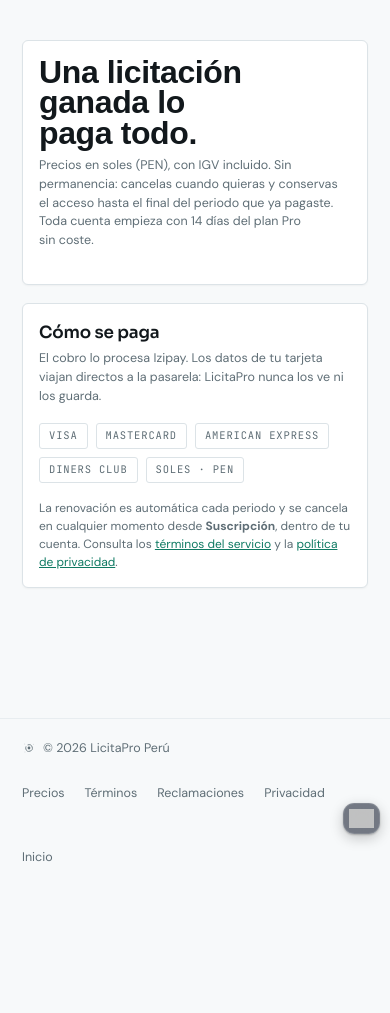
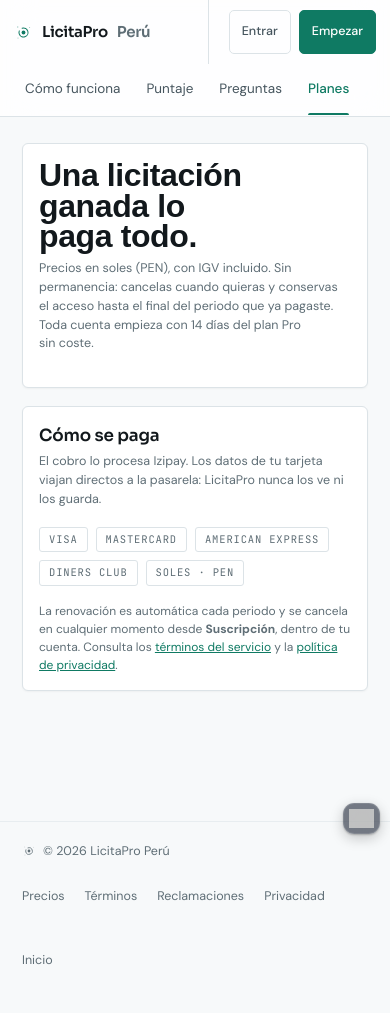
Before and after one commit to GarciaKevinFab/licitapro-peru, a FastAPI app: template web/templates/precios.html in a window 390 px wide. Before the commit the page ends 862 px from the top, so only its background shows below. Run offline with FastAPI, Linux system fonts and the light colour scheme; the template is opened without the code that fills it, so the values that code supplies are empty; some web fonts are replaced; grey boxes are pictures that could not be loaded.

Commit message:
Precios: cabecera de sitio, planes en 2x2 en tableta y los botones comunes
La página arrancaba en el título, sin marca ni forma de volver: desde
WhatsApp se aterrizaba en un catálogo sin salida. Para quien llega sin cuenta
lleva ahora la misma cabecera que la portada (marca, Cómo funciona, Puntaje,
Preguntas, Planes activo, Entrar y Empezar), construida con las piezas de
_base.html: pegajosa, y en el teléfono el menú baja a su propia fila.

Entre 768 y 1100 px el auto-fit daba tres columnas y dejaba a Empresa solo en
una segunda fila; ahora se fuerza 2x2 ahí y una columna por debajo. Los dos
botones de cada plan son los .btn comunes (misma altura, mismo radio, misma
respuesta al pulsar) en vez de una clase propia con radio de 4 px y hover por
opacidad. Pro conserva el borde de acento y gana una sombra teñida; las
tarjetas se elevan 2 px al pasar por encima, salvo con menos movimiento.

```diff
--- a/web/templates/precios.html
+++ b/web/templates/precios.html
@@ -27,14 +27,35 @@
    se quite un plan, que es un UPDATE sin tocar codigo. */
 main{max-width:1180px}
 
+/* La cabecera de sitio para quien llega SIN cuenta. Antes esta pagina
+   arrancaba en el titulo, sin marca ni forma de volver: desde WhatsApp se
+   aterrizaba en un catalogo sin salida. Son las mismas piezas que la barra del
+   panel (header, .brand, nav.menu, .sesion de _base.html): pegajosa, con el
+   menu en su fila propia en el telefono, y "Planes" marcado como activo. Los
+   dos botones de sesion van a la altura del "Salir" del panel. */
+.sesion .btn{min-height:32px;padding:4px 12px;font-size:12.5px}
+@media (max-width:640px){ .sesion .btn{min-height:44px} }
+
+/* De cuatro a dos a una. `auto-fit` sigue mandando en ancho -asi el dia que
+   haya cinco planes se recolocan solos-, pero entre 768 y 1100 px se fuerza
+   2x2: ahi el auto-fit daba tres columnas y dejaba a "Empresa" solo en una
+   segunda fila, que se lee como un plan de segunda. */
 .planes{display:grid;gap:16px;
   grid-template-columns:repeat(auto-fit,minmax(min(230px,100%),1fr))}
-.plan{border:1px solid var(--line);border-radius:6px;padding:22px;
-  background:var(--panel);display:flex;flex-direction:column}
+@media (max-width:1100px){ .planes{grid-template-columns:repeat(2,minmax(0,1fr))} }
+@media (max-width:767px){ .planes{grid-template-columns:1fr} }
+.plan{border:1px solid var(--line);border-radius:var(--r-card);padding:22px;
+  background:var(--panel);display:flex;flex-direction:column;
+  transition:transform .25s var(--ease-out),box-shadow .25s var(--ease-out),border-color var(--dur) ease}
+.plan:hover{transform:translateY(-2px);
+  box-shadow:0 14px 30px -20px color-mix(in srgb,var(--ink) 40%,transparent)}
 /* El destacado se marca con el borde de acento y no con un fondo distinto: un
    fondo de color en una de tres tarjetas descuadra la comparacion de precios,
    que es justo a lo que se viene aqui. */
-.plan.destacado{border-color:var(--ac);box-shadow:0 0 0 1px var(--ac)}
+.plan.destacado{border-color:var(--ac);
+  box-shadow:0 0 0 1px var(--ac),0 12px 28px -18px color-mix(in srgb,var(--ac) 55%,transparent)}
+.plan.destacado:hover{box-shadow:0 0 0 1px var(--ac),0 18px 34px -18px color-mix(in srgb,var(--ac) 60%,transparent)}
+@media (prefers-reduced-motion:reduce){ .plan,.plan:hover{transform:none;transition:none} }
 .plan .nm{font-family:"JetBrains Mono",monospace;font-size:10.5px;
   letter-spacing:.13em;text-transform:uppercase;color:var(--ink-3)}
 .plan.destacado .nm{color:var(--ac)}
@@ -64,16 +85,15 @@ main{max-width:1180px}
    ano deja de estar solo en la linea gris de arriba, que es donde nadie lo
    suma. */
 .periodos{display:flex;flex-direction:column;gap:8px}
-a.comprar{text-align:center;text-decoration:none;display:block;
-  padding:10px 12px;border-radius:4px;font-size:13.5px;white-space:nowrap;
-  background:var(--ac);color:var(--btn-txt);border:1px solid var(--ac)}
-a.comprar.sec{background:transparent;color:var(--ink-2);border-color:var(--line)}
-a.comprar:hover{opacity:.88}
+/* Son los botones comunes (.btn / .btn.sec de _base.html): misma altura,
+   mismo radio y la misma respuesta al pulsar que en el resto del sitio. Antes
+   eran una clase propia con su radio de 4 px y un hover por opacidad. */
+.periodos .btn{width:100%;white-space:nowrap}
 
 .medios{display:flex;flex-wrap:wrap;gap:8px}
 .medios span{font-family:"JetBrains Mono",monospace;font-size:10.5px;
   letter-spacing:.08em;text-transform:uppercase;color:var(--ink-3);
-  border:1px solid var(--line);border-radius:3px;padding:4px 9px}
+  border:1px solid var(--line);border-radius:var(--r-chip);padding:4px 9px}
 .comercio{font-size:12.5px;color:var(--ink-3);line-height:1.7;margin:0}
 .comercio b{color:var(--ink-2);font-weight:500}
 .titularidad{font-size:12.5px;color:var(--ink-3);line-height:1.7;
@@ -82,8 +102,33 @@ a.comprar:hover{opacity:.88}
 {% endblock %}
 
 {% block cuerpo %}
-{% if usuario %}{% with activo='suscripcion' %}{% include "_nav.html" %}{% endwith %}{% endif %}
-<main class="{% if not usuario %}pt-40{% endif %}">
+{% if usuario %}
+  {% with activo='suscripcion' %}{% include "_nav.html" %}{% endwith %}
+{% else %}
+  <header>
+    <a class="brand" href="/">
+      <svg class="ico" viewBox="0 0 64 64" aria-hidden="true">
+        <g fill="currentColor" opacity=".4">
+          <circle cx="12.5" cy="13.5" r="2.2"/><circle cx="52.5" cy="15" r="1.9"/><circle cx="13.5" cy="50.5" r="2"/>
+        </g>
+        <circle cx="32" cy="32" r="6.4" fill="currentColor"/>
+        <circle cx="32" cy="32" r="15.2" fill="none" stroke="currentColor" stroke-width="3.4" stroke-linecap="round" stroke-dasharray="80 15.5" transform="rotate(-108 32 32)"/>
+      </svg>
+      LicitaPro <span class="pe">Perú</span>
+    </a>
+    <nav class="menu" aria-label="Sitio">
+      <a href="/#como">Cómo funciona</a>
+      <a href="/#puntaje">Puntaje</a>
+      <a href="/#preguntas">Preguntas</a>
+      <a href="/precios" class="activo" aria-current="page">Planes</a>
+    </nav>
+    <span class="sesion">
+      <a class="btn sec" href="/entrar">Entrar</a>
+      <a class="btn" href="/registro">Empezar</a>
+    </span>
+  </header>
+{% endif %}
+<main>
 
   <div class="tarjeta">
     <h2 class="portada">Una licitación ganada lo paga todo.</h2>
@@ -126,14 +171,14 @@ a.comprar:hover{opacity:.88}
              boton lleva a su propio resumen de pedido. #}
           {% if p.precio_mensual and p.precio_mensual > 0 %}
             <div class="periodos">
-              <a class="comprar" href="/comprar/{{ p.codigo }}?periodo=mensual">Contratar · S/ {{ '%.0f'|format(p.precio_mensual) }}/mes</a>
+              <a class="btn" href="/comprar/{{ p.codigo }}?periodo=mensual">Contratar · S/ {{ '%.0f'|format(p.precio_mensual) }}/mes</a>
               {% if p.precio_anual %}
-                <a class="comprar sec" href="/comprar/{{ p.codigo }}?periodo=anual">Pagar el año · S/ {{ '%.0f'|format(p.precio_anual) }}</a>
+                <a class="btn sec" href="/comprar/{{ p.codigo }}?periodo=anual">Pagar el año · S/ {{ '%.0f'|format(p.precio_anual) }}</a>
               {% endif %}
             </div>
           {% else %}
             <div class="periodos">
-              <a class="comprar sec" href="/registro">Crear cuenta gratis</a>
+              <a class="btn sec" href="/registro">Crear cuenta gratis</a>
             </div>
           {% endif %}
         </div>
```
